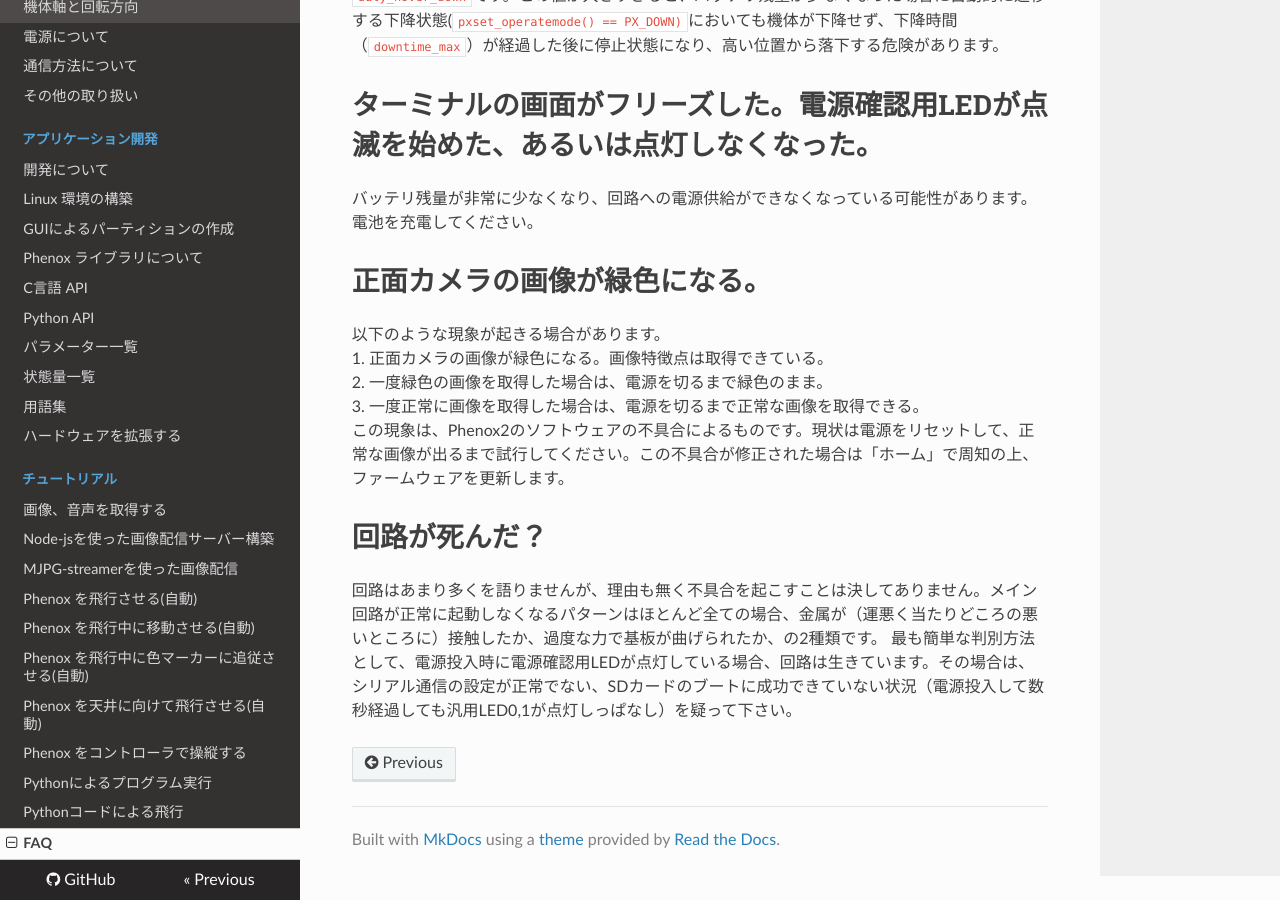
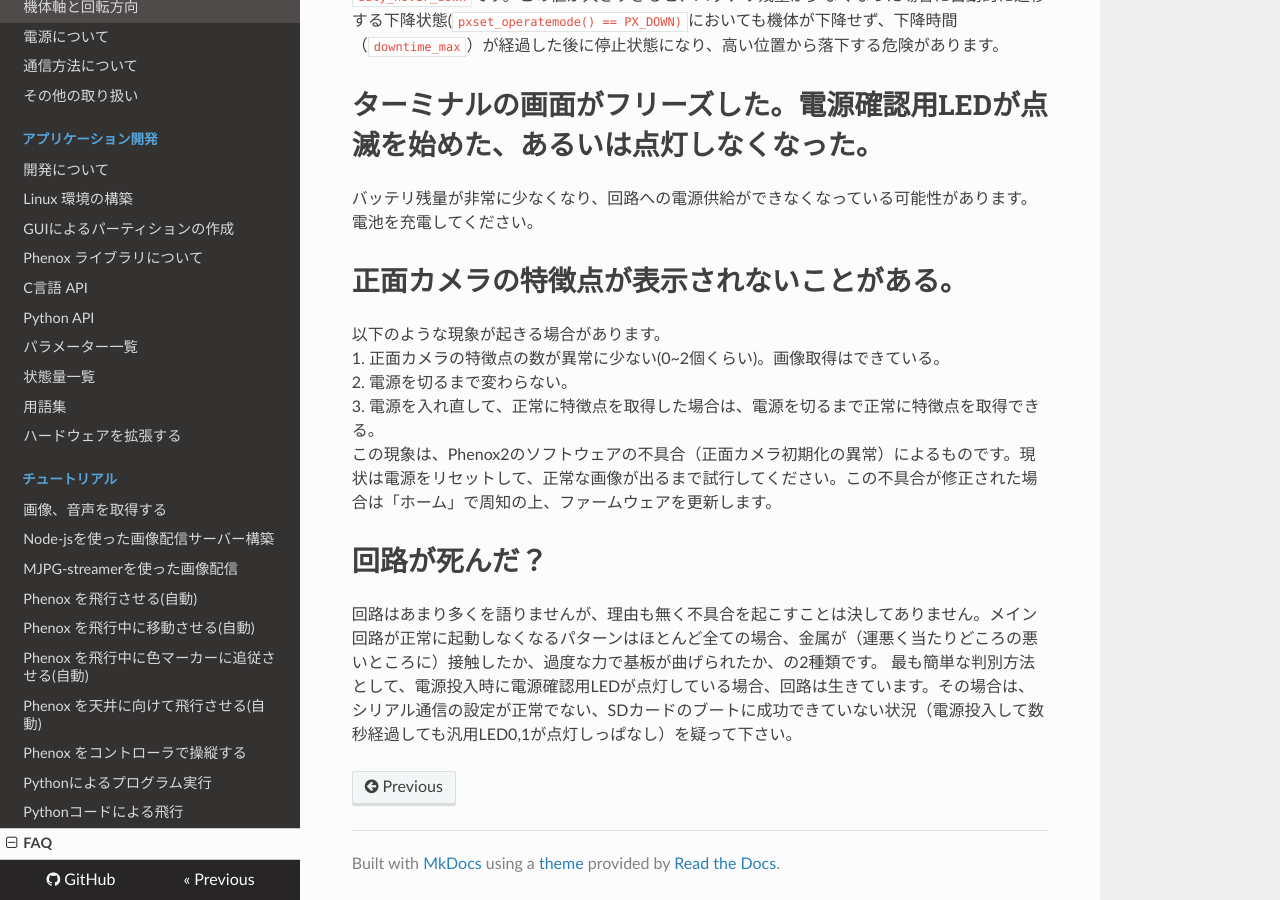
Before and after one commit to phenoxlab/phenox, an MkDocs documentation site: the page built from docs/faq.md, in a window 1280 px wide and 900 px high, scrolled down 2557 px. Built offline with MkDocs 1.6.1, drawn with Linux system fonts in a browser that asks for light colours; nearby versions of some CDN libraries; old or Windows-style settings are respelled for this version of MkDocs.

Commit message:
faq feature points

```diff
--- a/docs/faq.md
+++ b/docs/faq.md
@@ -63,12 +63,12 @@ param.dgain_degy = 35;//22;//30;
 #ターミナルの画面がフリーズした。電源確認用LEDが点滅を始めた、あるいは点灯しなくなった。
 バッテリ残量が非常に少なくなり、回路への電源供給ができなくなっている可能性があります。電池を充電してください。
 
-#正面カメラの画像が緑色になる。
+#正面カメラの特徴点が表示されないことがある。
 以下のような現象が起きる場合があります。
-1. 正面カメラの画像が緑色になる。画像特徴点は取得できている。
-2. 一度緑色の画像を取得した場合は、電源を切るまで緑色のまま。
-3. 一度正常に画像を取得した場合は、電源を切るまで正常な画像を取得できる。
-この現象は、Phenox2のソフトウェアの不具合によるものです。現状は電源をリセットして、正常な画像が出るまで試行してください。この不具合が修正された場合は「ホーム」で周知の上、ファームウェアを更新します。
+1. 正面カメラの特徴点の数が異常に少ない(0~2個くらい)。画像取得はできている。
+2. 電源を切るまで変わらない。
+3. 電源を入れ直して、正常に特徴点を取得した場合は、電源を切るまで正常に特徴点を取得できる。
+この現象は、Phenox2のソフトウェアの不具合（正面カメラ初期化の異常）によるものです。現状は電源をリセットして、正常な画像が出るまで試行してください。この不具合が修正された場合は「ホーム」で周知の上、ファームウェアを更新します。
 
 #回路が死んだ？
 回路はあまり多くを語りませんが、理由も無く不具合を起こすことは決してありません。メイン回路が正常に起動しなくなるパターンはほとんど全ての場合、金属が（運悪く当たりどころの悪いところに）接触したか、過度な力で基板が曲げられたか、の2種類です。
```
